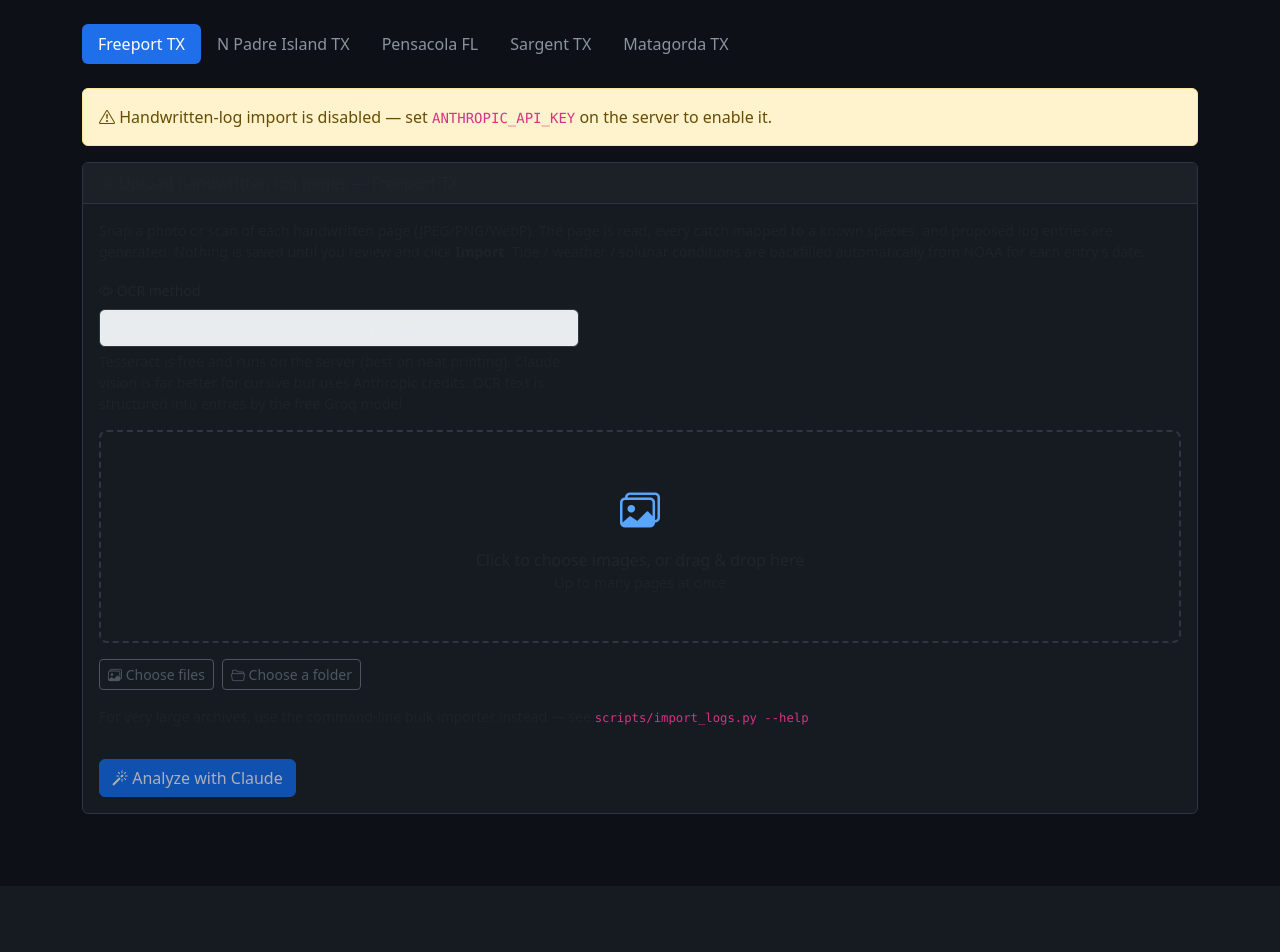
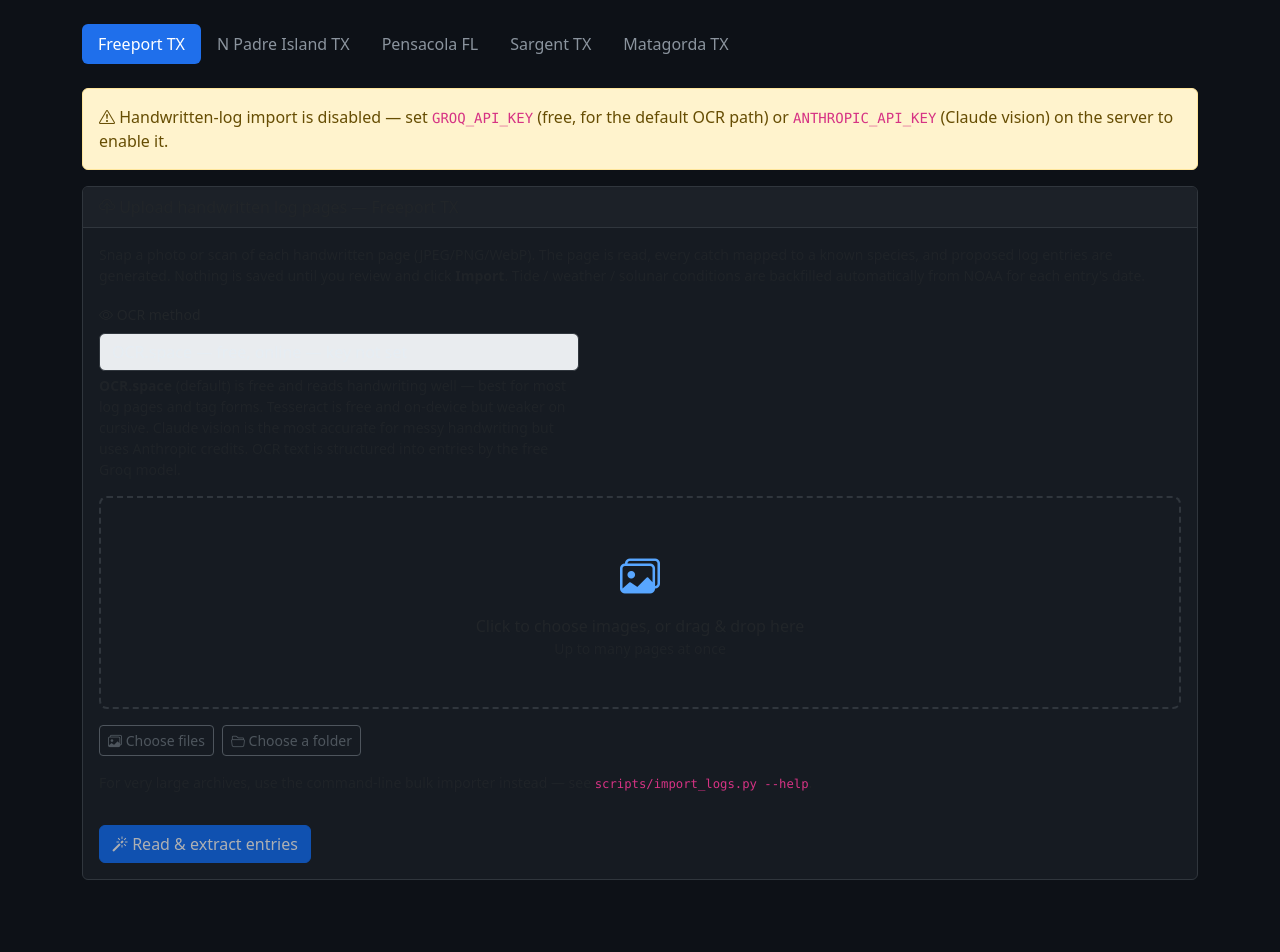
Before and after one commit to SilasMarner/fishing-dashboard, a Flask app: page /import in a window 1280 px wide. Shown: the part 57-1009 px from the top of the page. Before the commit the page ends 871 px from the top, so only its background shows below. Run offline with Flask 3, Linux system fonts and the light colour scheme; parts of the project's set-up code (start-up, migrations or seed data) failed here and were passed over.

Commit message:
Import: default to OCR.space + capture per-catch spot (caught_location)
- Default OCR method is now OCR.space (free, best on handwriting/tag forms)
  across app, compose, .env.example, CLI, and README. Tesseract still
  available; Claude vision unchanged.
- New free-text caught_location ('spot') per catch — distinct from the 5
  favorite stations, so a discovered spot (e.g. West Galveston Bay, Cedar
  Lakes) is NOT added as a station tab:
  * schema column + ALTER-TABLE migration for existing DBs
  * extracted by both OCR paths (free Groq structurer + Claude vision tool)
    from a named body of water on the page; GPS stays out of it
  * stored by the import, /log and /api/log inserts; editable in the import
    review table
  * sortable column + free-text filter in the catches History
  * dedicated 'By Spot / Location' section in the AI analysis report
- Refresh import.html copy that still said 'Analyze with Claude'.

Verified: migration, ocr_space default, spot extraction (synthetic +
the two real shark forms -> null, correct), History render + sort, and
commit roundtrip.

```diff
--- a/docker-compose.yml
+++ b/docker-compose.yml
@@ -32,7 +32,7 @@ services:
       # or Claude vision. OCR_PROVIDER picks the default method shown in the dropdown.
       - ANTHROPIC_API_KEY=${ANTHROPIC_API_KEY}
       - IMPORT_MODEL=${IMPORT_MODEL:-claude-opus-4-8}
-      - OCR_PROVIDER=${OCR_PROVIDER:-tesseract}
+      - OCR_PROVIDER=${OCR_PROVIDER:-ocr_space}
       - OCR_SPACE_API_KEY=${OCR_SPACE_API_KEY:-helloworld}
       - ANALYSIS_INTERVAL_HOURS=6
       - PORT=9879
--- a/fish_logger/app.py
+++ b/fish_logger/app.py
@@ -46,7 +46,7 @@ IMPORT_MODEL         = os.environ.get("IMPORT_MODEL", "claude-opus-4-8")
 IMPORT_MAX_IMAGES    = int(os.environ.get("IMPORT_MAX_IMAGES", "20"))
 ALLOWED_IMG_TYPES    = {"image/jpeg", "image/png", "image/webp", "image/gif"}
 # OCR method selection (default = the free, on-device option)
-OCR_PROVIDER_DEFAULT = os.environ.get("OCR_PROVIDER", "tesseract").lower()
+OCR_PROVIDER_DEFAULT = os.environ.get("OCR_PROVIDER", "ocr_space").lower()
 OCR_SPACE_API_KEY    = os.environ.get("OCR_SPACE_API_KEY", "helloworld")  # free demo key
 OCR_SPACE_URL        = "https://api.ocr.space/parse/image"
 # label shown in the /import dropdown
@@ -226,6 +226,10 @@ def init_db():
                 id            INTEGER PRIMARY KEY AUTOINCREMENT,
                 logged_at     INTEGER NOT NULL DEFAULT (strftime('%s', 'now')),
                 location      TEXT NOT NULL,
+                -- specific spot / body of water written on the log (e.g. "West
+                -- Galveston Bay", "Cedar Lakes"); free-text, NOT one of the favorite
+                -- stations. Sortable in the catches view and surfaced in analysis.
+                caught_location TEXT,
                 species       TEXT NOT NULL,
                 caught        INTEGER NOT NULL DEFAULT 1,
                 fish_count    INTEGER DEFAULT 1,
@@ -258,6 +262,10 @@ def init_db():
                 model         TEXT
             );
         """)
+        # ── lightweight migrations for pre-existing DBs ──────────────────────────
+        cols = {row[1] for row in conn.execute("PRAGMA table_info(fish_log)")}
+        if "caught_location" not in cols:
+            conn.execute("ALTER TABLE fish_log ADD COLUMN caught_location TEXT")
         conn.commit()
 
 # ── Prometheus helpers ─────────────────────────────────────────────────────────
@@ -480,6 +488,7 @@ def run_ai_analysis(location: str, window: str = "all") -> str:
         trend_raw = str(r["pressure_trend"]) if r["pressure_trend"] is not None else None
         entries.append({
             "date":           dt.strftime("%Y-%m-%d %H:%M %a"),
+            "spot":           r["caught_location"],
             "species":        r["species"],
             "caught":         bool(r["caught"]),
             "count":          r["fish_count"],
@@ -508,6 +517,9 @@ Which combinations of barometric pressure (and trend), tide stage/height, soluna
 
 ## Species Breakdown
 For each species with enough data, note the conditions that produced catches, typical sizes/weights if logged, and any notable patterns.
+
+## By Spot / Location
+Many entries record a specific spot or body of water in the "spot" field (e.g. "West Galveston Bay", "Cedar Lakes"). Break catches down by spot where it is recorded: which spots produced the most fish, which species at each, and any condition patterns specific to a spot. Note when the spot is blank/unknown rather than guessing.
 
 ## Best Windows to Fish {location_name}
 Summarize the optimal conditions for planning a trip: time of day patterns, tide phase, pressure range, solunar alignment, and seasonal notes if detectable.
@@ -595,6 +607,8 @@ IMPORT_TOOL = {
                                         "description": "Best match from the provided canonical species list. Use 'Other' if no reasonable match."},
                         "species_raw": {"type": ["string", "null"],
                                         "description": "Exactly what was written if it differs from the canonical name (abbreviations, slang)."},
+                        "caught_location": {"type": ["string", "null"],
+                                            "description": "The specific spot / body of water / area written on the page for this catch (e.g. 'West Galveston Bay', 'Cedar Lakes', 'Sargent jetty'). Null if none is written. Do NOT put GPS coordinates here."},
                         "caught":      {"type": "boolean",
                                         "description": "true if a fish was landed; false for an explicit skunk / no-catch line."},
                         "fish_count":  {"type": "integer", "description": "Number of this species caught on this line (default 1)."},
@@ -646,6 +660,9 @@ def extract_entries_from_images(images: list[tuple[str, bytes]], location: str,
         "- Anglers abbreviate (e.g. 'trout' = Spotted Seatrout, 'red'/'rat red' = Red Drum "
         "(Redfish), 'flounder' = Southern Flounder, 'sheepy' = Sheepshead). Use judgment.\n"
         "- A line noting a blank/skunk trip with no fish is a valid entry with caught=false.\n"
+        "- If the page names a specific spot or body of water (e.g. 'West Galveston Bay', "
+        "'Cedar Lakes', a named reef/jetty/cut), put it in caught_location — verbatim, one per "
+        "entry. This is NOT GPS coordinates and NOT the general region.\n"
         "- Preserve tide, weather, bait, and water notes verbatim in page_conditions — do NOT "
         "invent values you cannot read.\n"
         "- Dates may be abbreviated; infer the full YYYY-MM-DD from context (column headers, "
@@ -777,15 +794,19 @@ def structure_text_to_entries(text: str, location: str, model: str | None = None
         "Return ONLY a JSON object of this exact shape:\n"
         '{"entries":[{"catch_date":"YYYY-MM-DD","catch_time":"HH:MM or null",'
         '"species":"canonical name","species_raw":"as written or null","caught":true,'
-        '"fish_count":1,"size_in":null,"weight_lbs":null,"page_conditions":"tide/weather/bait notes or null",'
+        '"fish_count":1,"size_in":null,"weight_lbs":null,'
+        '"caught_location":"specific spot/body of water as written, or null",'
+        '"page_conditions":"tide/weather/bait notes or null",'
         '"notes":"other remarks or null","confidence":0.0}],'
         '"unreadable":"note anything illegible, or null"}\n\n'
         "Rules:\n"
         "- One entry per catch line, or one entry per filled-in tag form. A blank/skunk trip with no "
         "fish is a valid entry with caught=false.\n"
         "- On a tag form, map Total Length to size_in (inches). Keep the other tag-form fields "
-        "(Tag #, Fork Length, Girth, Sex, Angler Name, Fish Condition, Tackle, GPS/location, Trip) "
+        "(Tag #, Fork Length, Girth, Sex, Angler Name, Fish Condition, Tackle, GPS, Trip) "
         "in notes so nothing is lost.\n"
+        "- If a specific spot or body of water is written (e.g. 'West Galveston Bay', 'Cedar Lakes', "
+        "a named reef/jetty/cut), put it in caught_location — not GPS coordinates, not the region.\n"
         f"- Map each species to the closest name in this list (use 'Other' if none fit):\n{json.dumps(species_list)}\n"
         "- Anglers abbreviate: 'trout'=Spotted Seatrout, 'red'/'rat red'=Red Drum (Redfish), "
         "'flounder'=Southern Flounder, 'sheepy'=Sheepshead.\n"
@@ -878,18 +899,20 @@ def insert_imported_entry(conn, location: str, entry: dict, cond_cache: dict | N
     note_parts.append("[imported from handwritten log]")
     notes = " — ".join(p for p in note_parts if p) or None
 
+    caught_location = (entry.get("caught_location") or "").strip() or None
+
     conn.execute("""
         INSERT INTO fish_log (
             logged_at,
-            location, species, caught, fish_count, size_in, weight_lbs, notes,
+            location, caught_location, species, caught, fish_count, size_in, weight_lbs, notes,
             tide_height_ft, tide_stage, water_level_ft,
             pressure_mb, pressure_trend, temp_f, wind_speed_mph, wind_deg,
             precip_chance, humidity, cloud_cover,
             solunar_period, moon_phase_pct, fishing_score
-        ) VALUES (?,?,?,?,?,?,?,?,?,?,?,?,?,?,?,?,?,?,?,?,?,?)
+        ) VALUES (?,?,?,?,?,?,?,?,?,?,?,?,?,?,?,?,?,?,?,?,?,?,?)
     """, (
         int(catch_dt.timestamp()),
-        location, entry.get("species") or "Other",
+        location, caught_location, entry.get("species") or "Other",
         1 if entry.get("caught") else 0,
         int(entry.get("fish_count") or 1),
         entry.get("size_in"), entry.get("weight_lbs"), notes,
@@ -944,20 +967,21 @@ def log_catch():
     size   = float(f["size_in"])    if f.get("size_in")    else None
     weight = float(f["weight_lbs"]) if f.get("weight_lbs") else None
     count  = int(f.get("fish_count") or 1)
+    caught_location = (f.get("caught_location") or "").strip() or None
 
     with sqlite3.connect(DB_PATH) as conn:
         conn.execute("""
             INSERT INTO fish_log (
                 logged_at,
-                location, species, caught, fish_count, size_in, weight_lbs, notes,
+                location, caught_location, species, caught, fish_count, size_in, weight_lbs, notes,
                 tide_height_ft, tide_stage, water_level_ft,
                 pressure_mb, pressure_trend, temp_f, wind_speed_mph, wind_deg,
                 precip_chance, humidity, cloud_cover,
                 solunar_period, moon_phase_pct, fishing_score
-            ) VALUES (?,?,?,?,?,?,?,?,?,?,?,?,?,?,?,?,?,?,?,?,?,?)
+            ) VALUES (?,?,?,?,?,?,?,?,?,?,?,?,?,?,?,?,?,?,?,?,?,?,?)
         """, (
             int(catch_dt.timestamp()),
-            location, f.get("species"), 1 if f.get("caught") == "yes" else 0,
+            location, caught_location, f.get("species"), 1 if f.get("caught") == "yes" else 0,
             count, size, weight, f.get("notes") or None,
             cond.get("tide_height_ft"), cond.get("tide_stage"), cond.get("water_level_ft"),
             cond.get("pressure_mb"), cond.get("pressure_trend"),
@@ -1105,19 +1129,20 @@ def api_log():
     cond     = get_conditions_for_date(location, catch_dt)
     size     = float(f["size_in"])    if f.get("size_in")    else None
     weight   = float(f["weight_lbs"]) if f.get("weight_lbs") else None
+    caught_location = (f.get("caught_location") or "").strip() or None
     with sqlite3.connect(DB_PATH) as conn:
         conn.execute("""
             INSERT INTO fish_log (
                 logged_at,
-                location, species, caught, fish_count, size_in, weight_lbs, notes,
+                location, caught_location, species, caught, fish_count, size_in, weight_lbs, notes,
                 tide_height_ft, tide_stage, water_level_ft,
                 pressure_mb, pressure_trend, temp_f, wind_speed_mph, wind_deg,
                 precip_chance, humidity, cloud_cover,
                 solunar_period, moon_phase_pct, fishing_score
-            ) VALUES (?,?,?,?,?,?,?,?,?,?,?,?,?,?,?,?,?,?,?,?,?,?)
+            ) VALUES (?,?,?,?,?,?,?,?,?,?,?,?,?,?,?,?,?,?,?,?,?,?,?)
         """, (
             int(catch_dt.timestamp()),
-            location, f.get("species"), 1 if f.get("caught") == "yes" else 0,
+            location, caught_location, f.get("species"), 1 if f.get("caught") == "yes" else 0,
             int(f.get("fish_count") or 1), size, weight, f.get("notes") or None,
             cond.get("tide_height_ft"), cond.get("tide_stage"), cond.get("water_level_ft"),
             cond.get("pressure_mb"), cond.get("pressure_trend"),
--- a/fish_logger/templates/import.html
+++ b/fish_logger/templates/import.html
@@ -15,7 +15,7 @@
 {% if not import_enabled %}
 <div class="alert alert-warning">
   <i class="bi bi-exclamation-triangle"></i>
-  Handwritten-log import is disabled — set <code>ANTHROPIC_API_KEY</code> on the server to enable it.
+  Handwritten-log import is disabled — set <code>GROQ_API_KEY</code> (free, for the default OCR path) or <code>ANTHROPIC_API_KEY</code> (Claude vision) on the server to enable it.
 </div>
 {% endif %}
 
@@ -45,9 +45,10 @@
         {% endfor %}
       </select>
       <div class="form-text">
-        Tesseract is free and runs on the server (best on neat printing). Claude vision is
-        far better for cursive but uses Anthropic credits. OCR text is structured into entries
-        by the free Groq model.
+        <strong>OCR.space</strong> (default) is free and reads handwriting well — best for most
+        log pages and tag forms. Tesseract is free and on-device but weaker on cursive. Claude
+        vision is the most accurate for messy handwriting but uses Anthropic credits. OCR text is
+        structured into entries by the free Groq model.
       </div>
     </div>
 
@@ -81,7 +82,7 @@
     <div id="thumbs" class="d-flex flex-wrap gap-2 mb-3"></div>
 
     <button id="extractBtn" class="btn btn-primary" disabled>
-      <i class="bi bi-magic"></i> Analyze with Claude
+      <i class="bi bi-magic"></i> Read &amp; extract entries
     </button>
     <span id="extractStatus" class="ms-2 text-muted small"></span>
   </div>
@@ -89,7 +90,7 @@
 
 <div id="loadingSpinner" class="text-center py-5 d-none">
   <div class="spinner-border text-primary" role="status"></div>
-  <p class="mt-3 text-muted">Reading your handwriting with Claude…</p>
+  <p class="mt-3 text-muted">Reading your handwriting…</p>
 </div>
 
 <!-- Review + edit proposed entries -->
@@ -109,7 +110,7 @@
         <thead>
           <tr>
             <th style="width:2.5rem"></th>
-            <th>Date</th><th>Time</th><th>Species</th>
+            <th>Date</th><th>Time</th><th>Spot</th><th>Species</th>
             <th>Caught</th><th>#</th><th>Size&nbsp;in</th><th>Wt&nbsp;lbs</th>
             <th>Notes / page conditions</th><th>Conf.</th>
           </tr>
@@ -216,6 +217,7 @@ function entryRow(e) {
     <td><input type="checkbox" class="form-check-input rowsel" checked></td>
     <td><input type="date"   class="form-control form-control-sm f-date"  value="${e.catch_date || ''}" style="min-width:9rem"></td>
     <td><input type="time"   class="form-control form-control-sm f-time"  value="${e.catch_time || ''}" style="min-width:7rem"></td>
+    <td><input type="text"   class="form-control form-control-sm f-spot"  value="${(e.caught_location || '').replace(/"/g, '&quot;')}" placeholder="spot" style="min-width:9rem"></td>
     <td><select class="form-select form-select-sm f-species" style="min-width:12rem">${speciesOptions(e.species)}</select></td>
     <td><select class="form-select form-select-sm f-caught">
           <option value="yes"${e.caught ? ' selected' : ''}>Caught</option>
@@ -278,6 +280,7 @@ document.getElementById('commitBtn').addEventListener('click', async () => {
   const entries = rows.filter(r => r.querySelector('.rowsel').checked).map(r => ({
     catch_date: r.querySelector('.f-date').value,
     catch_time: r.querySelector('.f-time').value || null,
+    caught_location: r.querySelector('.f-spot').value || null,
     species:    r.querySelector('.f-species').value,
     caught:     r.querySelector('.f-caught').value === 'yes',
     fish_count: parseInt(r.querySelector('.f-count').value || '1', 10),
--- a/scripts/import_logs.py
+++ b/scripts/import_logs.py
@@ -230,9 +230,9 @@ def main():
     ap.add_argument("-b", "--batch", type=int, default=1,
                     help=f"Images per extract request, 1-{MAX_BATCH} (default 1). "
                          "Use >1 only when several scans are pages of ONE multi-page log.")
-    ap.add_argument("--ocr", choices=("tesseract", "ocr_space", "anthropic"), default="tesseract",
-                    help="OCR method (default: tesseract — free, on-device). "
-                         "ocr_space = free online; anthropic = Claude vision (uses credits).")
+    ap.add_argument("--ocr", choices=("tesseract", "ocr_space", "anthropic"), default="ocr_space",
+                    help="OCR method (default: ocr_space — free online, best on handwriting). "
+                         "tesseract = free on-device; anthropic = Claude vision (uses credits).")
     ap.add_argument("--model", help="Override the structuring/vision model for this run.")
     ap.add_argument("--min-confidence", type=float, default=0.0,
                     help="Drop entries below this confidence (0-1) before committing.")
```
Also changed, not shown: fish_logger/templates/history.html (+81 -22 lines), fish_logger/templates/index.html (+8 -1 lines), README.md, 1 other file.
